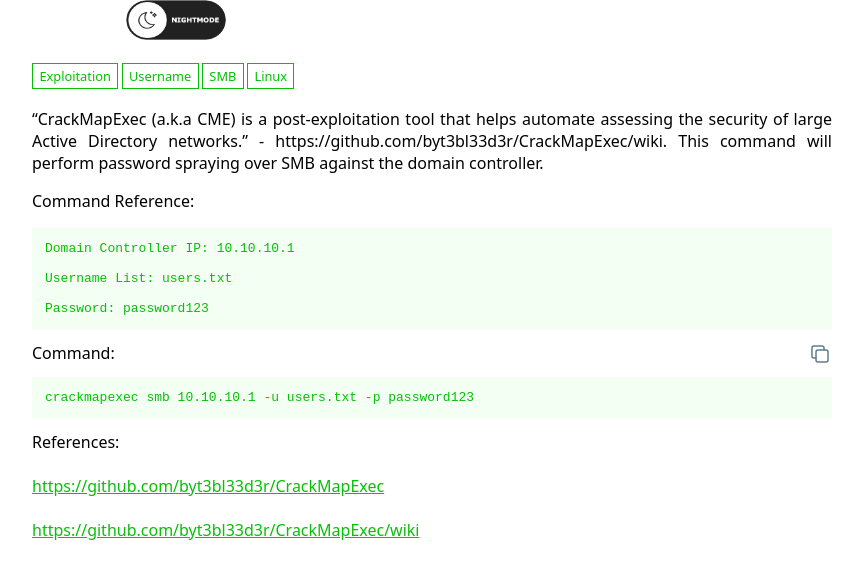
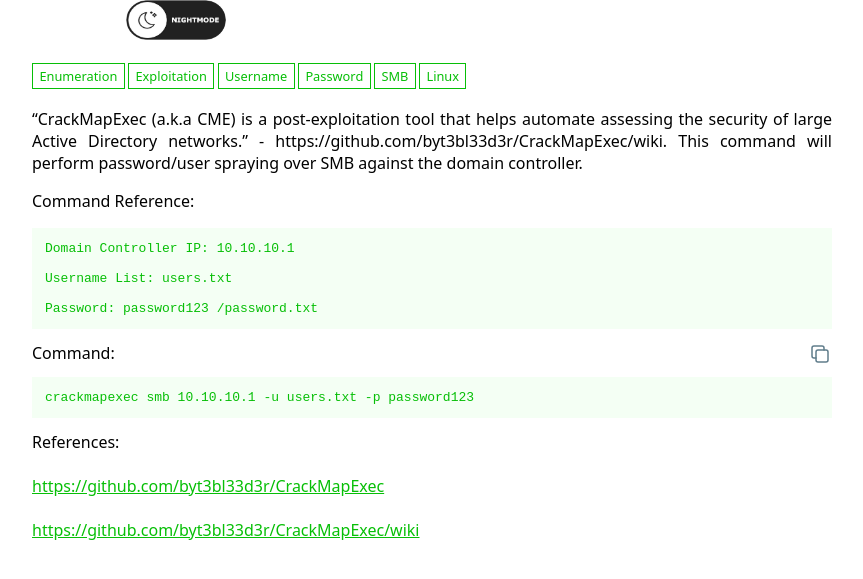
Before and after one commit to arttoolkit/arttoolkit.github.io, a Jekyll site: the page built from _wadcoms/Crackmapexec-SMB-Password-Spray.md, in a window 1280 px wide, cut to the strip 187-766 px from the top of the page. Shown: the whole strip, without its empty margins (208-1071 px from the left). Built offline with Jekyll 4.4.1, drawn with Linux system fonts in a browser that asks for light colours.

```diff
--- a/_wadcoms/Crackmapexec-SMB-Password-Spray.md
+++ b/_wadcoms/Crackmapexec-SMB-Password-Spray.md
@@ -1,6 +1,6 @@
 ---
 description: |
-  "CrackMapExec (a.k.a CME) is a post-exploitation tool that helps automate assessing the security of large Active Directory networks." - https://github.com/byt3bl33d3r/CrackMapExec/wiki. This command will perform password spraying over SMB against the domain controller.
+  "CrackMapExec (a.k.a CME) is a post-exploitation tool that helps automate assessing the security of large Active Directory networks." - https://github.com/byt3bl33d3r/CrackMapExec/wiki. This command will perform password/user spraying over SMB against the domain controller.
 
   Command Reference:
 
@@ -8,16 +8,18 @@ description: |
 
   	Username List: users.txt
 
-  	Password: password123
+  	Password: password123 /password.txt
 
 command: |
   crackmapexec smb 10.10.10.1 -u users.txt -p password123
 items:
   - Username
+  - Password
 services:
   - SMB
 attack_types:
   - Exploitation
+  - Enumeration
 OS:
   - Linux
 references:
```
Also changed, not shown: _wadcoms/Crackmapexec-Enum-LDAP.md (+4 -0 lines), _wadcoms/Crackmapexec-Enum-SMB.md (+3 -0 lines), _wadcoms/Crackmapexec-Exec-SMB.md (+5 -1 lines), _wadcoms/Evil-WinRM.md (+4 -0 lines), _wadcoms/Evil-Winrm-PKINIT.md (+4 -0 lines).
